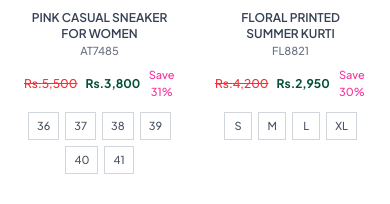
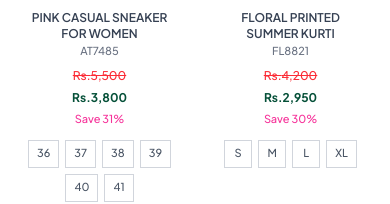
Before and after one commit to m-junaid1998/Crafto, a React (Vite) app: page / in a window 390 px wide. Shown: the part 1259-1463 px from the top of the page. Built offline with nearby package versions, Linux system fonts and the light colour scheme; a web font is replaced by a local one.

Commit message:
set alignment

```diff
--- a/src/pages/ProductCard.tsx
+++ b/src/pages/ProductCard.tsx
@@ -33,11 +33,11 @@ export const ProductCard: React.FC<{ product: Product }> = ({ product }) => {
         <span className="text-[11px] font-medium text-gray-500 block">{product.sku}</span>
       </NavLink>
 
-      <div className="flex items-center justify-center gap-2 text-[12px] mb-3">
-        <span className="text-red-500 line-through font-medium">Rs.{product.originalPrice.toLocaleString()}</span>
-        <span className="text-[#055038] font-bold">Rs.{product.discountedPrice.toLocaleString()}</span>
-        <span className="text-pink-500 font-medium text-[11px]">Save {product.discountPercentage}%</span>
-      </div>
+     <div className="flex flex-wrap items-center justify-center gap-x-2 gap-y-1 text-[12px] mb-3">
+       <span className="text-red-500 line-through font-medium"> Rs.{product.originalPrice.toLocaleString()}</span>
+       <span className="w-full sm:w-auto text-[#055038] font-bold">Rs.{product.discountedPrice.toLocaleString()}</span>
+       <span className="text-pink-500 font-medium text-[11px]">Save {product.discountPercentage}% </span>
+     </div>
 
       <div className="flex flex-wrap justify-center gap-1.5 w-full">
         {product.sizes.map((s) => (
```
